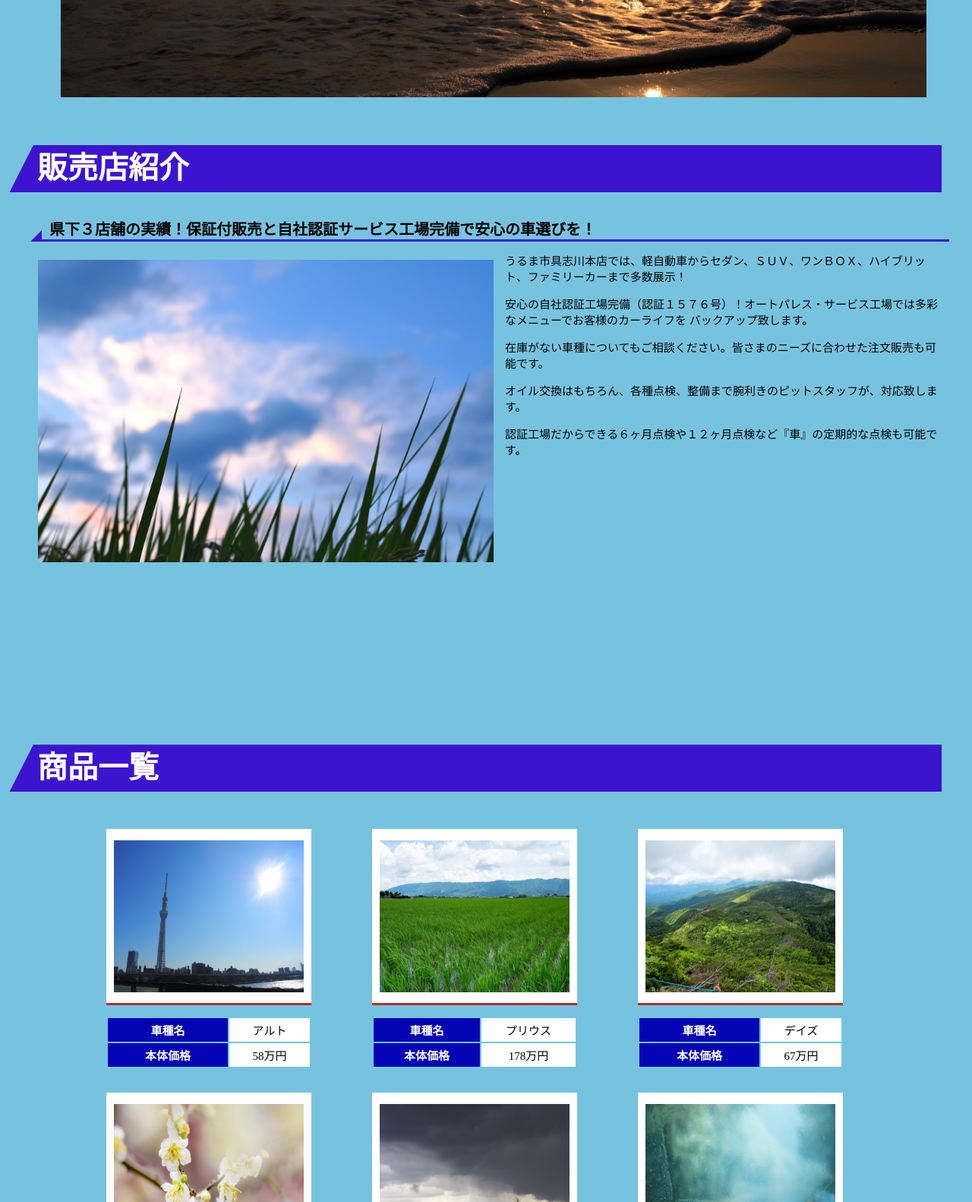
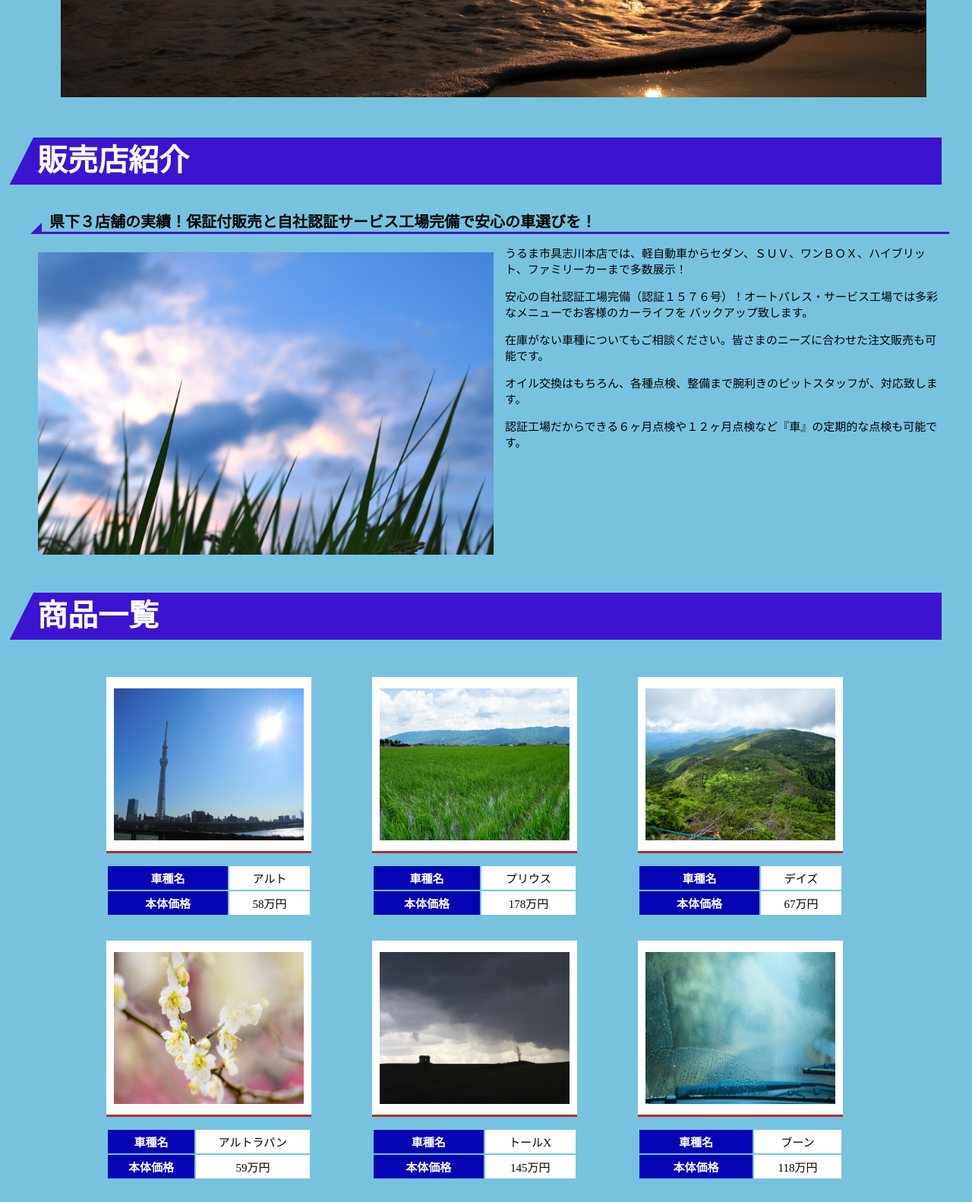
Before and after one commit to tomukobayashi/carNewHtml, a plain HTML site: page index.html in a window 1280 px wide. Shown: the part 780-2362 px from the top of the page at 76% size. Drawn offline with nearby package versions, Linux system fonts and the light colour scheme.

Commit message:
20200408-1 no2

```diff
--- a/css/responsive.css
+++ b/css/responsive.css
@@ -24,14 +24,14 @@
 
   #Cars{
 	padding-bottom:0px;
-	padding-top:100px;
+	padding-top:80px;
 	margin-top: 0px;
 	margin-bottom: 2500px;
   }
 
   #Access{
 	padding-bottom:0px;
-	padding-top:50px;
+	padding-top:40px;
 	margin-top: 0px;
 	margin-bottom: 0px;
   }
@@ -95,7 +95,6 @@
   padding:0;
 }
 
-
 /*商品一覧*/
 #Cars img{
   width:150px;
--- a/css/responsive2.css
+++ b/css/responsive2.css
@@ -10,21 +10,21 @@
 
 #Title{
 	margin-bottom:0px;
-	padding-bottom: 500px;
+	padding-bottom: 400px;
 	margin-top: 0px;
 	padding-top: 100px;
   }
 
 #IntroShop{
 	padding-bottom:0px;
-	padding-top:50px;
+	padding-top:70px;
 	margin-top: 0px;
 	margin-bottom: 0px;
   }
 
   #Cars{
 	padding-bottom:0px;
-	padding-top:100px;
+	padding-top:40px;
 	margin-top: 0px;
   margin-bottom:800px;
   padding-left: 10px;
--- a/css/style.css
+++ b/css/style.css
@@ -64,17 +64,17 @@ h1 {
   }
 
   #IntroShop{
-    padding-bottom: 300px;
-    padding-top: 30px;
+    padding-bottom: 110px;
+    padding-top: 20px;
   }
 
   #Cars{
-    padding-bottom: 1200px;
+    padding-bottom: 1050px;
     padding-top: 30px;
   }
 
   #Access{
-    padding-bottom: 300px;
+    padding-bottom: 200px;
     padding-top: 30px;
   }
 
@@ -231,7 +231,6 @@ h1 {
     padding-right: 15px;
 }
 
-
 /*商品一覧*/
 #Cars .gallery_box{
   position: center;
```
